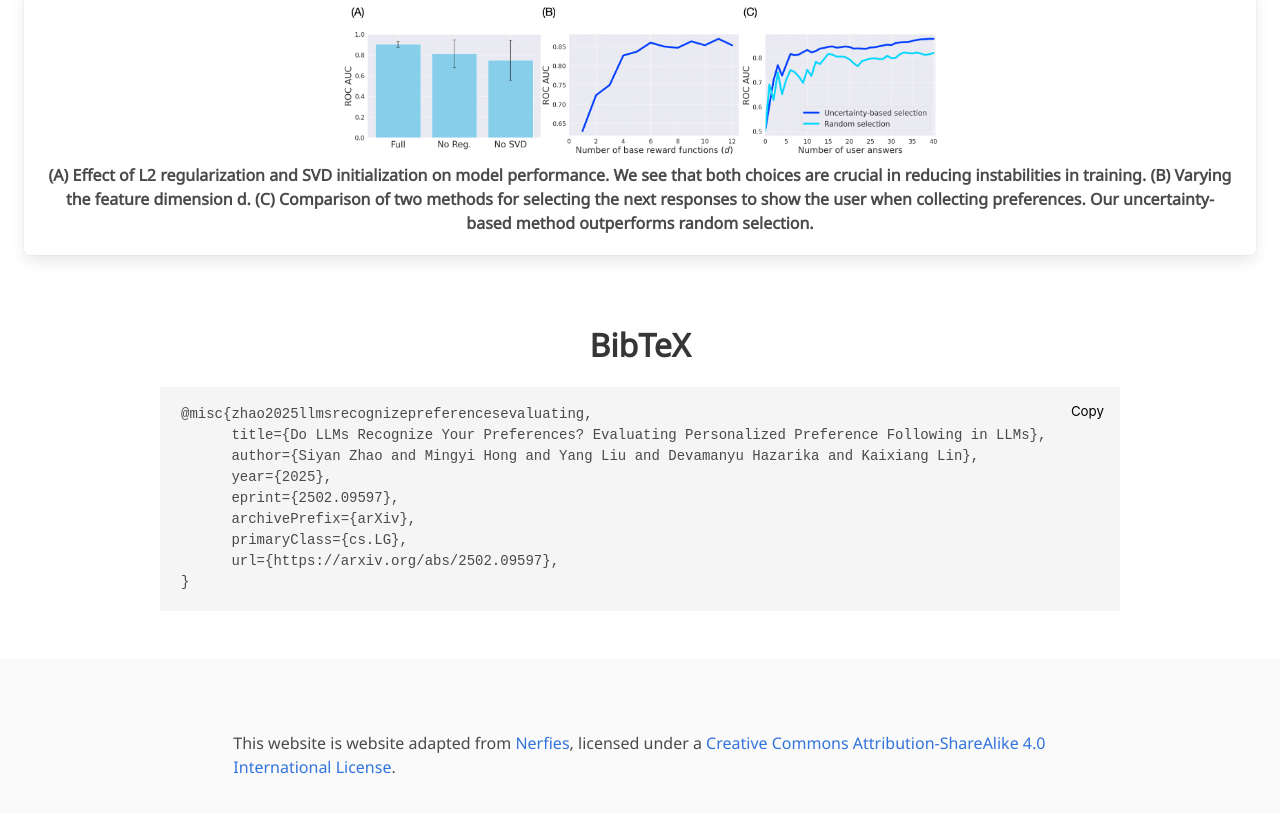
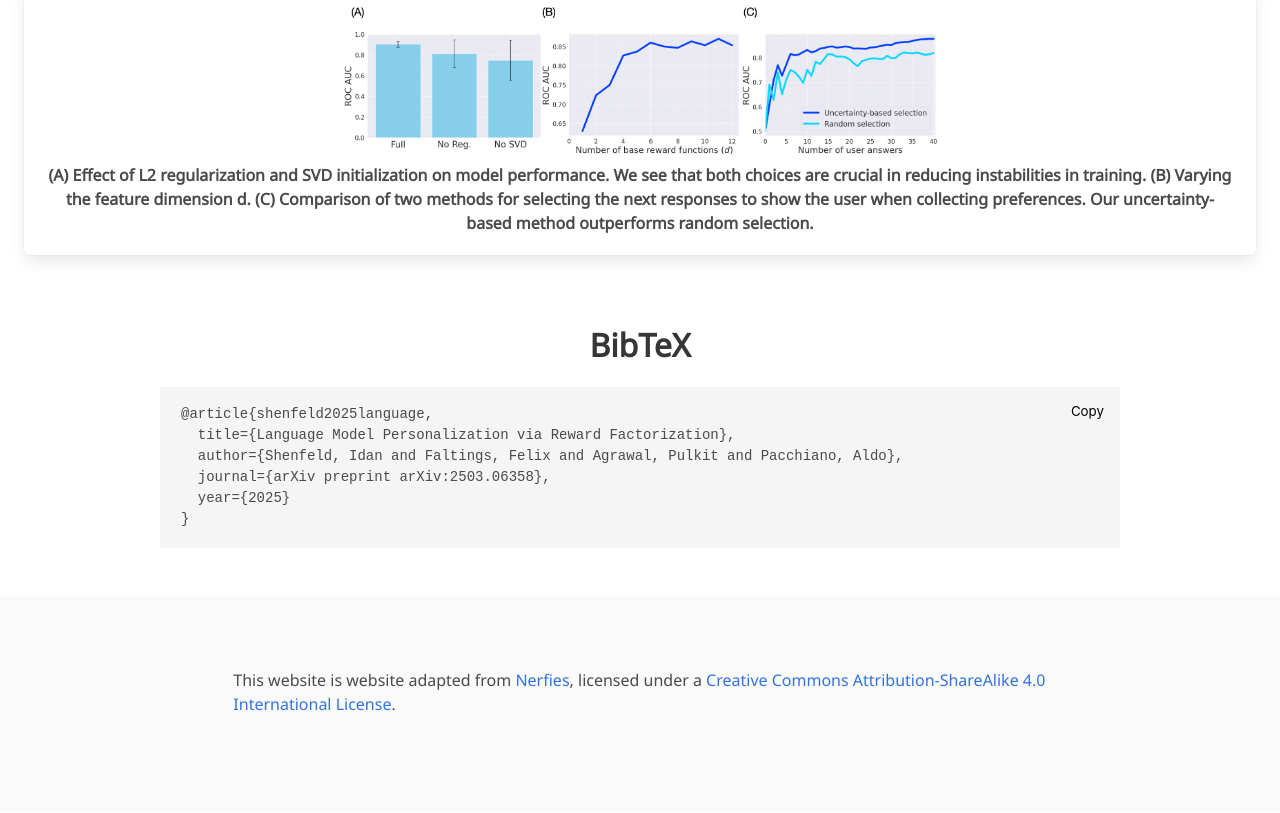
Before and after one commit to idanshen/PReF, a plain HTML site: page index.html in a window 1280 px wide. Shown: the part 3634-4447 px from the top of the page. Drawn offline with nearby package versions, Linux system fonts and the light colour scheme; a script that the page names is missing; some icons are missing; a web font is replaced by a local one.

Commit message:
Update index.html

```diff
--- a/index.html
+++ b/index.html
@@ -312,14 +312,11 @@
         id="copyButton">
         Copy
       </button>
-      <pre><code id="bibtex">@misc{zhao2025llmsrecognizepreferencesevaluating,
-      title={Do LLMs Recognize Your Preferences? Evaluating Personalized Preference Following in LLMs},
-      author={Siyan Zhao and Mingyi Hong and Yang Liu and Devamanyu Hazarika and Kaixiang Lin},
-      year={2025},
-      eprint={2502.09597},
-      archivePrefix={arXiv},
-      primaryClass={cs.LG},
-      url={https://arxiv.org/abs/2502.09597},
+      <pre><code id="bibtex">@article{shenfeld2025language,
+  title={Language Model Personalization via Reward Factorization},
+  author={Shenfeld, Idan and Faltings, Felix and Agrawal, Pulkit and Pacchiano, Aldo},
+  journal={arXiv preprint arXiv:2503.06358},
+  year={2025}
 }</code></pre>
     </div>
   </div>
```
